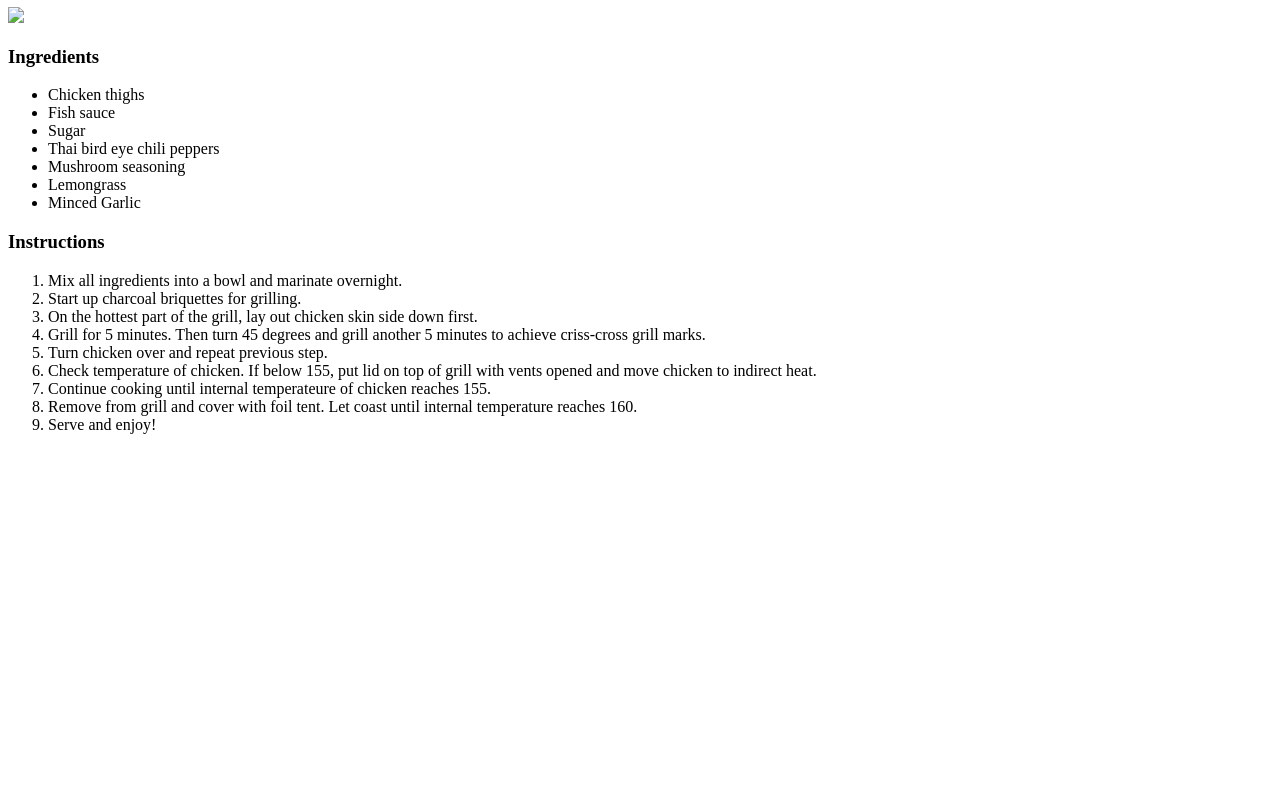
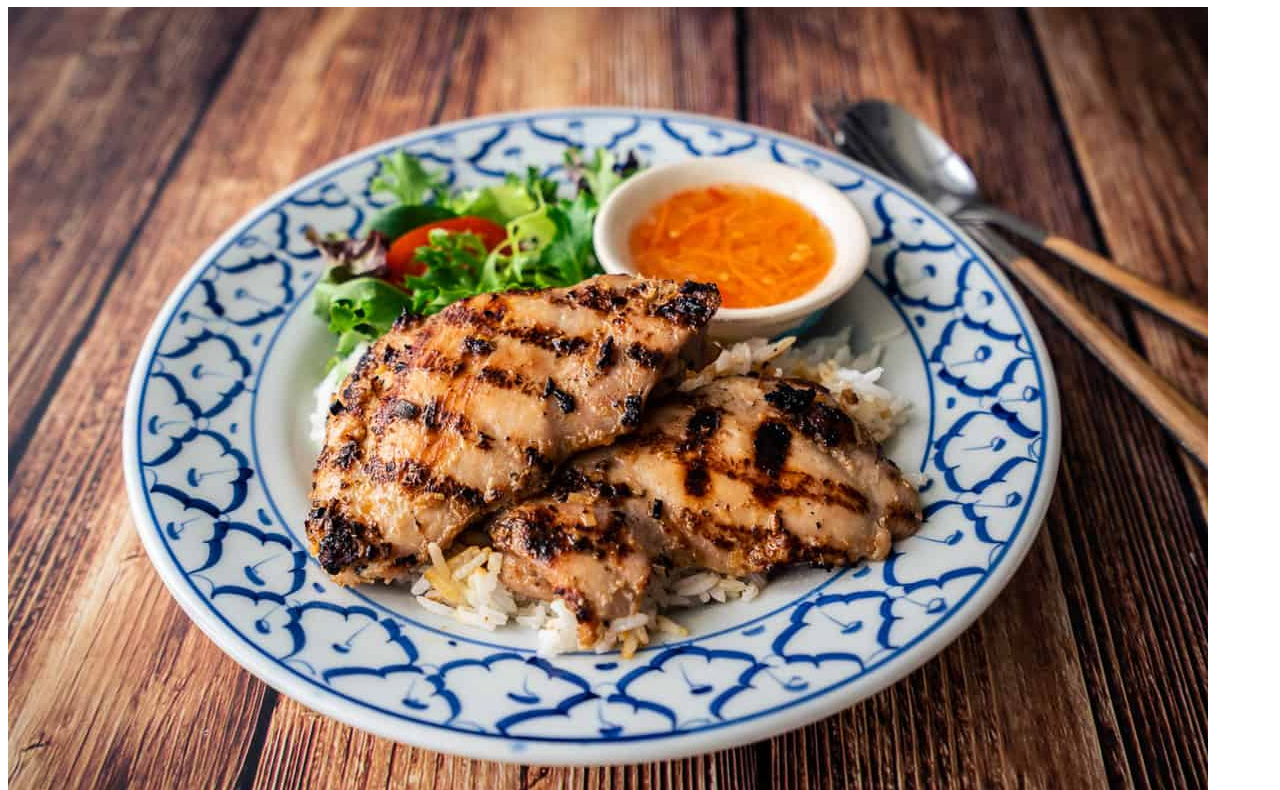
Before and after one commit to exobrian/The-Book-of-Recipes, a plain HTML site: page pages/recipes/lemongrass-chicken.html in a window 1280 px wide. Shown: the part 73-863 px from the top of the page. Before the commit the page ends 800 px from the top, so only its background shows below. Drawn offline with Linux system fonts and the light colour scheme; the site is published under a folder, as on GitHub Pages, so addresses that start at the root find nothing.

Commit message:
fix relative path of image in lemongrass-chicken.html

```diff
--- a/pages/recipes/lemongrass-chicken.html
+++ b/pages/recipes/lemongrass-chicken.html
@@ -8,7 +8,7 @@
 </head>
 <body>
     <h1>Lemongrass Chicken Recipe</h1>
-    <img src="/images/lemongrass-chicken.jpg">
+    <img src="../../images/lemongrass-chicken.jpg">
 
     <h3>Ingredients</h3>
     <ul>
```
